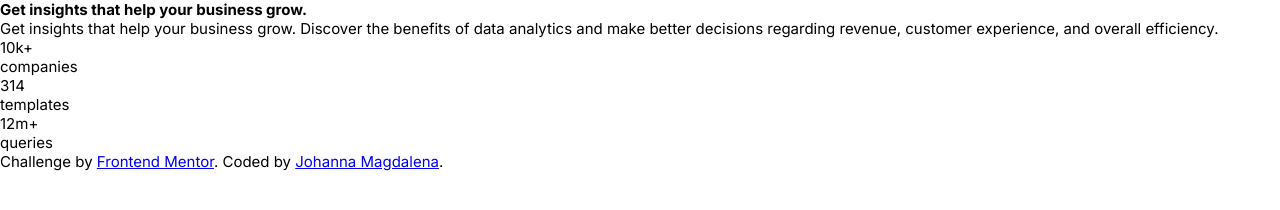
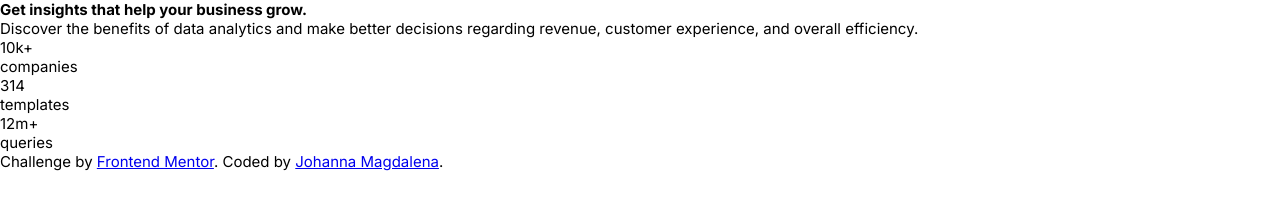
Before and after one commit to johannamag/frontendmentor-stats-preview-cards, a plain HTML site: page index.html in a window 1280 px wide. Drawn offline with Linux system fonts and the light colour scheme.

Commit message:
changed Texts

```diff
--- a/index.html
+++ b/index.html
@@ -24,9 +24,8 @@
             grow.
           </h1>
           <p class="desc">
-            Get insights that help your business grow. Discover the benefits of
-            data analytics and make better decisions regarding revenue, customer
-            experience, and overall efficiency.
+            Discover the benefits of data analytics and make better decisions
+            regarding revenue, customer experience, and overall efficiency.
           </p>
           <div class="stats">
             <div class="stat">
```
